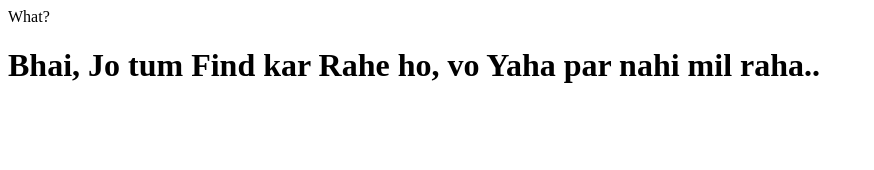
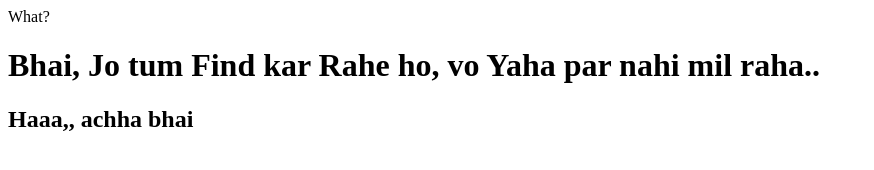
Before and after one commit to ipradipnalwaya/dorlink, a plain HTML site: page 404.html in a window 1280 px wide. Shown: the whole page, without its empty margins (0-874 px from the left). Drawn offline with Linux system fonts and the light colour scheme.

Commit message:
Update 404.html
added a line

```diff
--- a/404.html
+++ b/404.html
@@ -1,6 +1,7 @@
 <html>
 <head>What?</head>
 <h1> Bhai, Jo tum Find kar Rahe ho, vo Yaha par nahi mil raha.. </h1>
+  <h2> Haaa,, achha bhai</h2>
 <body>
 </body>
 <html>
```
